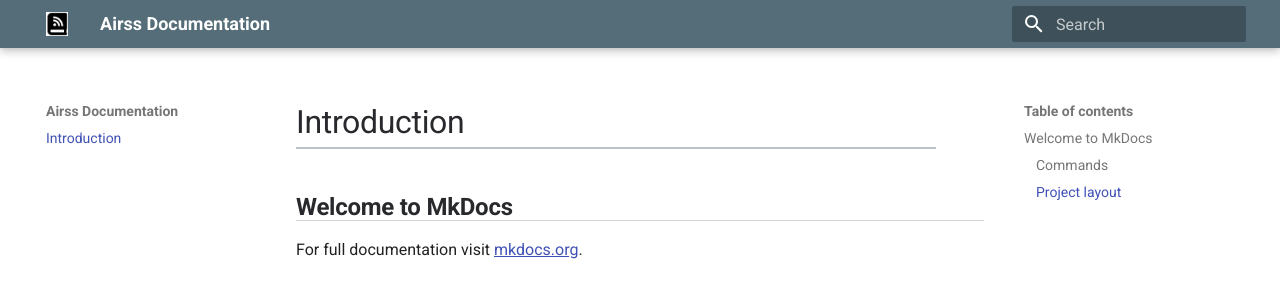
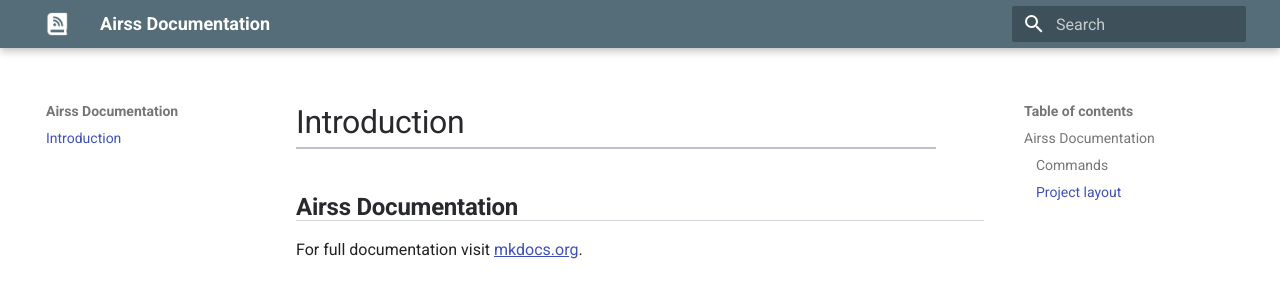
Before and after one commit to lyz-code/airss-docs, an MkDocs documentation site: the page built from docs/docs/index.md, in a window 1280 px wide. Shown: the top 300 px of the page. Built offline with MkDocs 1.6.1 and Material for MkDocs 9.7.7, drawn with Linux system fonts in a browser that asks for light colours.

```diff
--- a/docs/docs/index.md
+++ b/docs/docs/index.md
@@ -1,4 +1,4 @@
-# Welcome to MkDocs
+# Airss Documentation
 
 For full documentation visit [mkdocs.org](https://www.mkdocs.org).
 
--- a/docs/mkdocs.yml
+++ b/docs/mkdocs.yml
@@ -38,7 +38,7 @@
 theme:
   name: material
   custom_dir: "theme"
-  logo: "images/logo.bmp"
+  logo: "images/logo.png"
   palette:
     primary: 'blue grey'
     accent: 'light blue'
```
Also changed, not shown: requirements.txt (added, +167 -0 lines), docs/docs/images/logo.bmp (deleted), docs/docs/images/logo.png (added), 1 other file.
